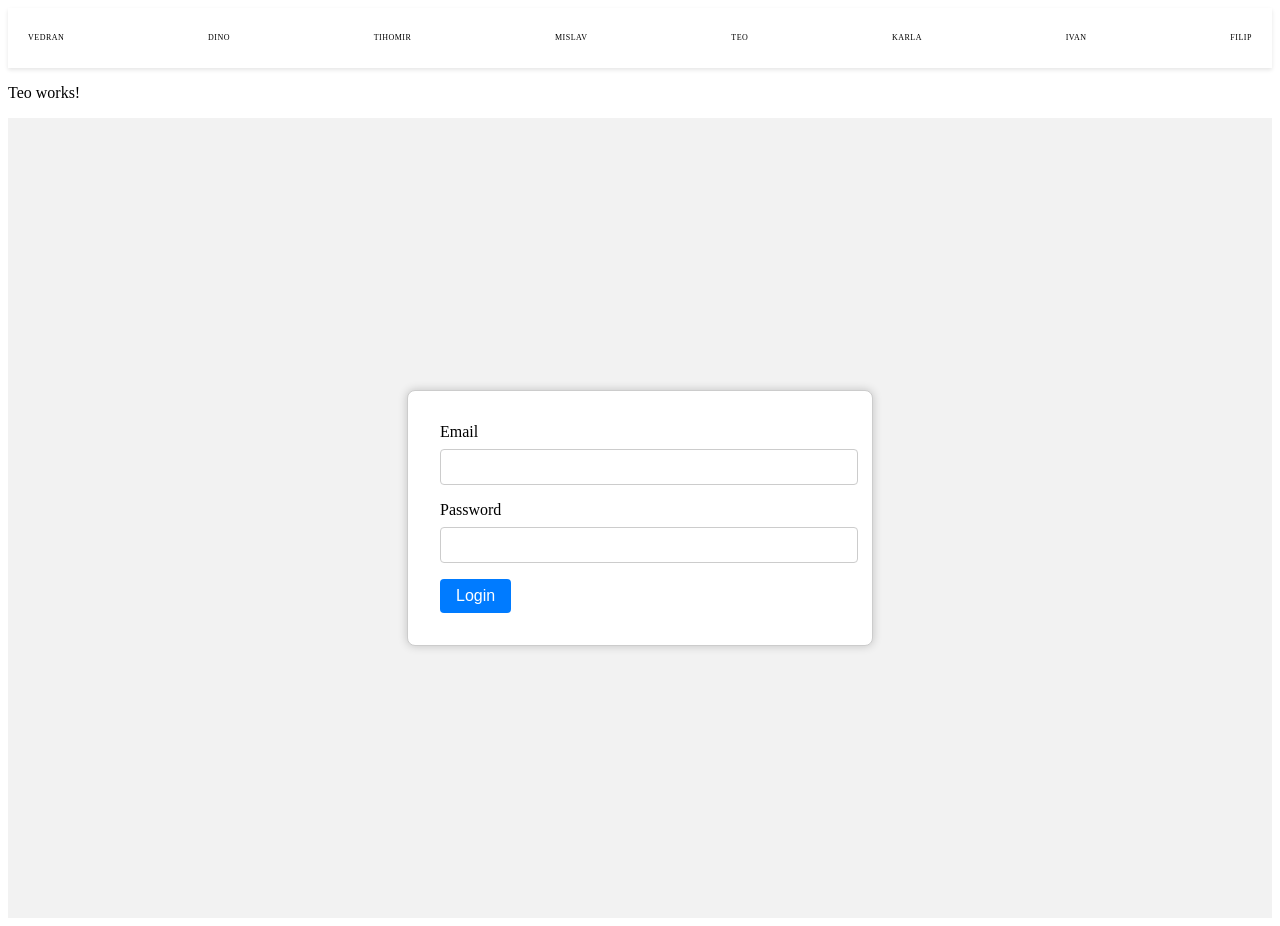
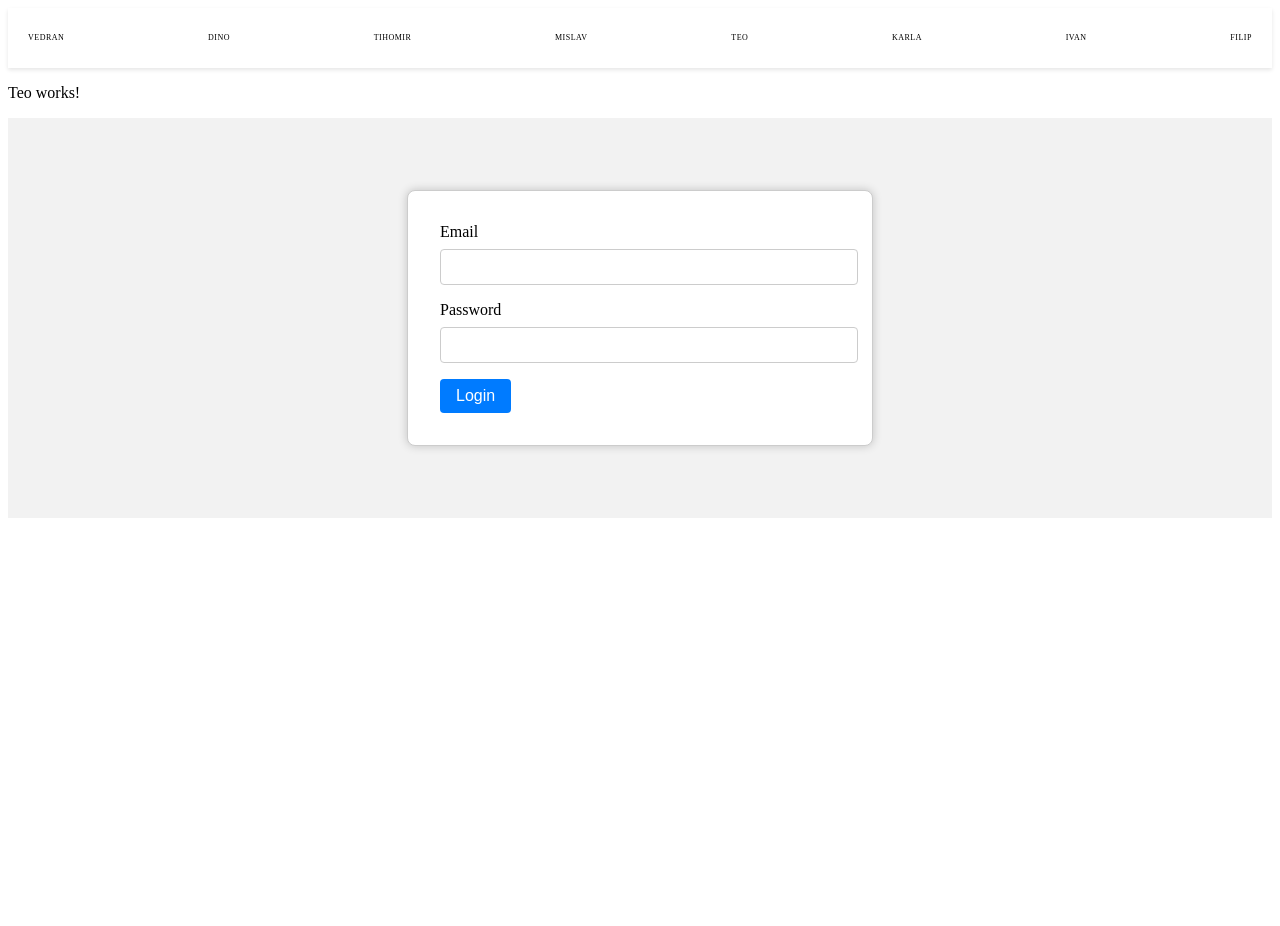
Before and after one commit to majkprpik/angular-edu-2023, an Angular app: page /my-module15 in a window 1280 px wide. After the commit the page ends 800 px from the top, so only its background shows below. Built offline with nearby package versions, Linux system fonts and the light colour scheme.

Commit message:
Console log added

```diff
--- a/src/app/modules/my-module15/login/login.component.scss
+++ b/src/app/modules/my-module15/login/login.component.scss
@@ -2,7 +2,7 @@
     display: flex;
     justify-content: center;
     align-items: center;
-    height: 100vh;
+    height: 50vh;
     background-color: #f2f2f2;
   }
 
--- a/src/app/modules/my-module15/login/login.component.ts
+++ b/src/app/modules/my-module15/login/login.component.ts
@@ -9,5 +9,8 @@ export class LoginComponent {
   email: string = '';
   password: string = '';
 
-  onSubmit() {}
+  onSubmit() {
+    console.log(`Email: ${this.email}`);
+    console.log(`Password: ${this.password}`);
+  }
 }
--- a/src/app/modules/my-module15/my-module15-routing.module.ts
+++ b/src/app/modules/my-module15/my-module15-routing.module.ts
@@ -1,6 +1,7 @@
 import { NgModule } from '@angular/core';
 import { RouterModule, Routes } from '@angular/router';
 import { MyModule15Component } from './my-module15.component';
+
 
 
 const routes: Routes = [
```
Also changed, not shown: src/app/modules/my-module15/my-module15.module.ts (+4 -7 lines).
